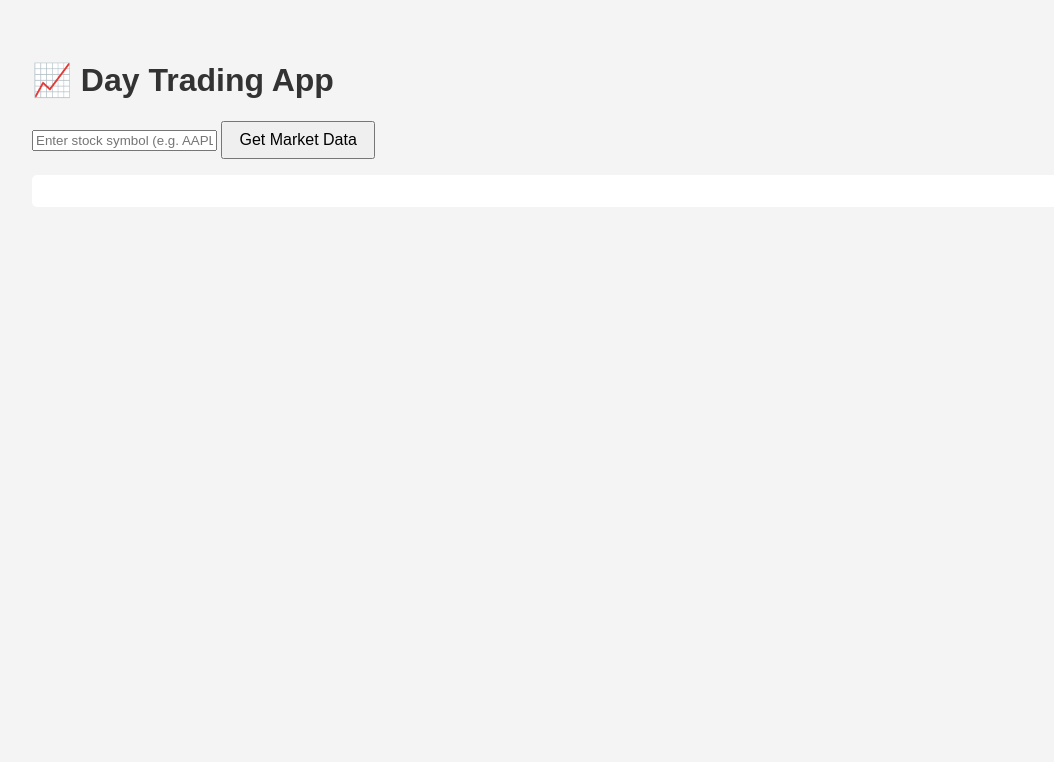
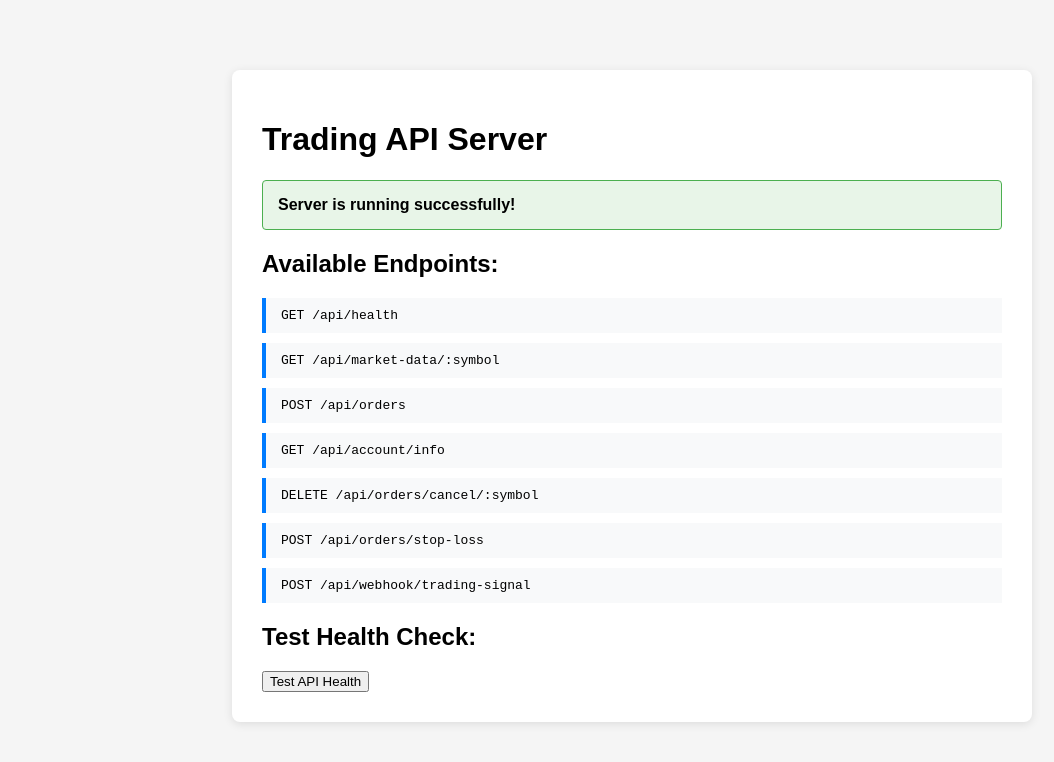
Before and after one commit to Fynda1/day-trading-app, a website: page public/index.html in a window 1280 px wide. Shown: the whole page, without its empty margins (8-1062 px from the left). Drawn offline with Linux system fonts and the light colour scheme.

Commit message:
Add files via upload

```diff
--- a/public/index.html
+++ b/public/index.html
@@ -1,42 +1,72 @@
 <!DOCTYPE html>
 <html lang="en">
 <head>
-  <meta charset="UTF-8" />
-  <meta name="viewport" content="width=device-width, initial-scale=1.0"/>
-  <title>Day Trading Dashboard</title>
+    <meta charset="UTF-8">
+    <meta name="viewport" content="width=device-width, initial-scale=1.0">
+    <title>Trading API Server</title>
     <style>
-    body { font-family: Arial, sans-serif; padding: 2rem; background: #f4f4f4; }
-    h1 { color: #333; }
-    #output { margin-top: 1rem; padding: 1rem; background: white; border-radius: 5px; }
-    button { padding: 0.5rem 1rem; font-size: 1rem; }
+        body {
+            font-family: Arial, sans-serif;
+            max-width: 800px;
+            margin: 50px auto;
+            padding: 20px;
+            background-color: #f5f5f5;
+        }
+        .container {
+            background: white;
+            padding: 30px;
+            border-radius: 8px;
+            box-shadow: 0 2px 10px rgba(0,0,0,0.1);
+        }
+        .status {
+            background: #e8f5e8;
+            border: 1px solid #4caf50;
+            padding: 15px;
+            border-radius: 4px;
+            margin: 20px 0;
+        }
+        .endpoint {
+            background: #f8f9fa;
+            border-left: 4px solid #007bff;
+            padding: 10px 15px;
+            margin: 10px 0;
+            font-family: monospace;
+        }
     </style>
 </head>
 <body>
-  <h1>📈 Day Trading App</h1>
-  <input type="text" id="symbolInput" placeholder="Enter stock symbol (e.g. AAPL)" />
-  <button onclick="fetchMarketData()">Get Market Data</button>
+    <div class="container">
+        <h1>Trading API Server</h1>
+        <div class="status">
+            <strong>Server is running successfully!</strong>
+        </div>
 
-  <div id="output"></div>
+        <h2>Available Endpoints:</h2>
+        <div class="endpoint">GET /api/health</div>
+        <div class="endpoint">GET /api/market-data/:symbol</div>
+        <div class="endpoint">POST /api/orders</div>
+        <div class="endpoint">GET /api/account/info</div>
+        <div class="endpoint">DELETE /api/orders/cancel/:symbol</div>
+        <div class="endpoint">POST /api/orders/stop-loss</div>
+        <div class="endpoint">POST /api/webhook/trading-signal</div>
+
+        <h2>Test Health Check:</h2>
+        <button onclick="testAPI()">Test API Health</button>
+        <div id="result"></div>
 
         <script>
-    async function fetchMarketData() {
-      const symbol = document.getElementById('symbolInput').value.trim();
-      const output = document.getElementById('output');
-      if (!symbol) {
-        output.innerHTML = '<p style="color:red;">Please enter a symbol.</p>';
-        return;
-      }
-
-      output.innerHTML = '<p>Loading...</p>';
+            async function testAPI() {
                 try {
-        const res = await fetch('/api/market-data/' + symbol);
-        const data = await res.json();
-        output.innerHTML = '<pre>' + JSON.stringify(data, null, 2) + '</pre>';
-      } catch (err) {
-        output.innerHTML = '<p style="color:red;">Error fetching data.</p>';
-        console.error(err);
+                    const response = await fetch('/api/health');
+                    const data = await response.json();
+                    document.getElementById('result').innerHTML =
+                        `<div class="status">Health Check: ${JSON.stringify(data, null, 2)}</div>`;
+                } catch (error) {
+                    document.getElementById('result').innerHTML =
+                        `<div style="color: red;">Error: ${error.message}</div>`;
                 }
             }
         </script>
+    </div>
 </body>
 </html>
```
Lines whose indentation alone changed are shown as unchanged.
